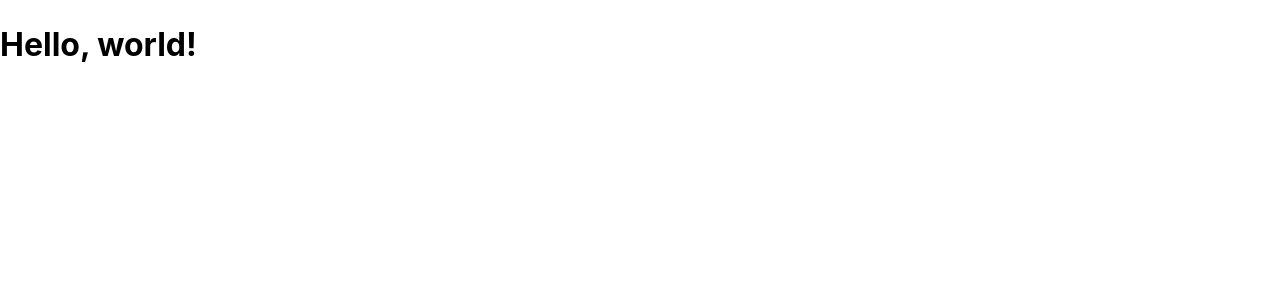
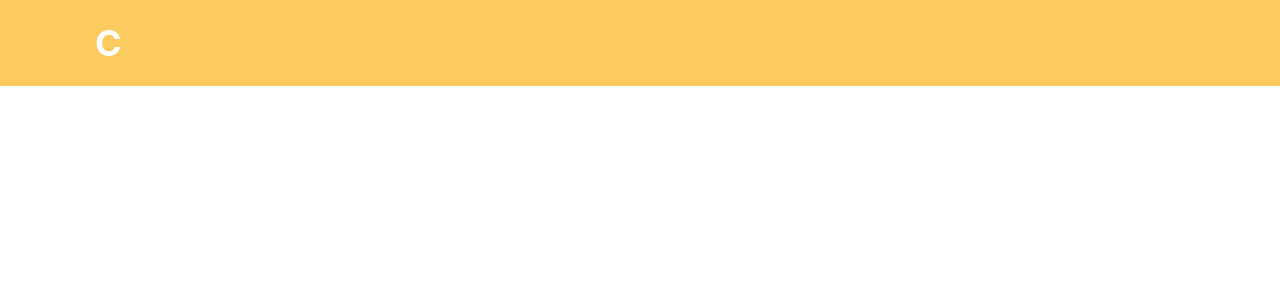
Before and after one commit to wbreakell/changeover, a React app: page / in a window 1280 px wide. Shown: the top 300 px of the page. Built offline with nearby package versions, Linux system fonts and the light colour scheme.

Commit message:
Add initial header structure to the App component

```diff
--- a/src/components/App.js
+++ b/src/components/App.js
@@ -1,5 +1,14 @@
 import React from 'react';
+import Container from './Container';
+import Header from './Header';
+import Logo from './Logo';
 
-const App = () => <h1>Hello, world!</h1>;
+const App = () => (
+  <Header>
+    <Container>
+      <Logo href="#">C</Logo>
+    </Container>
+  </Header>
+);
 
 export default App;
```
